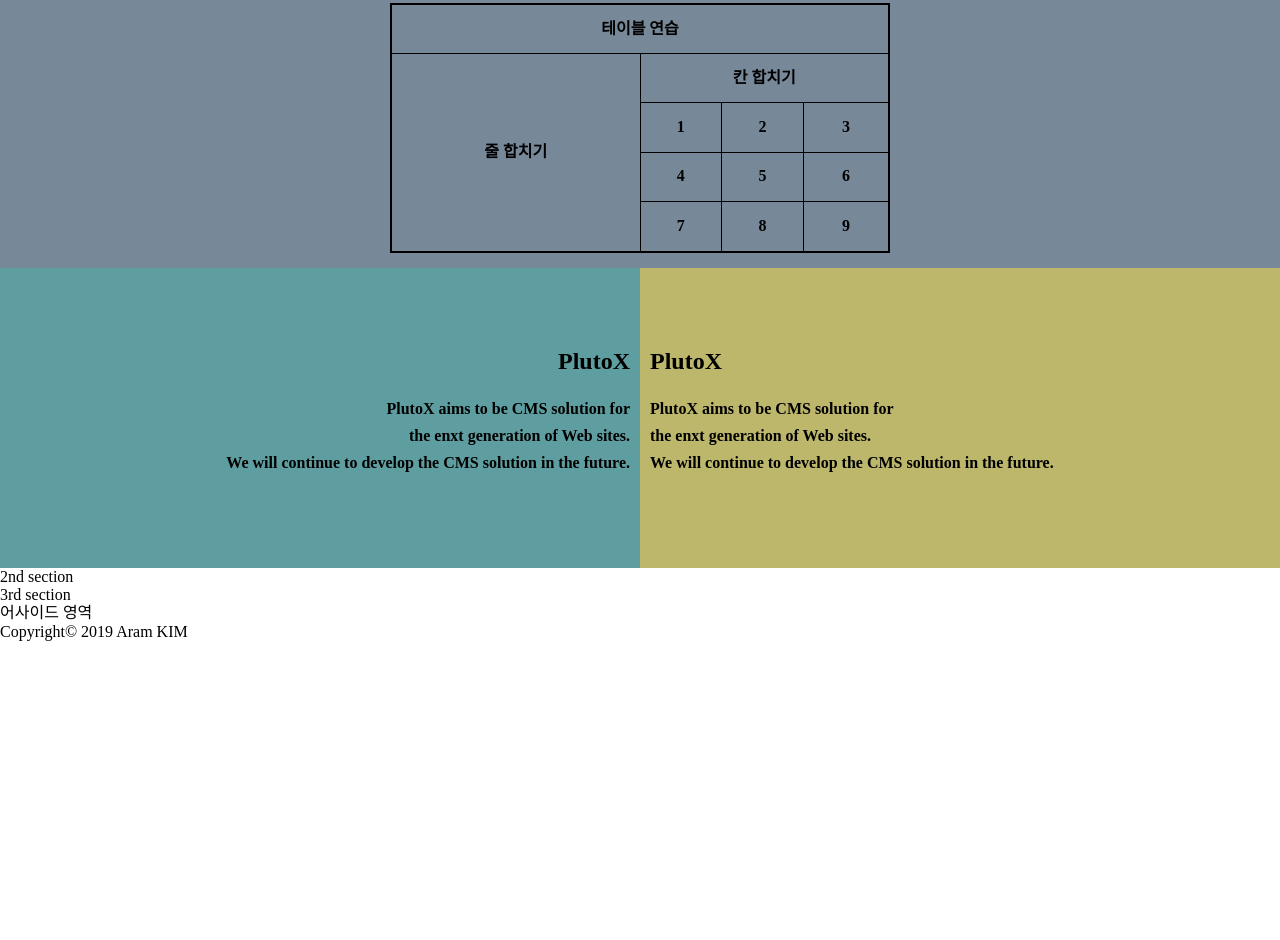
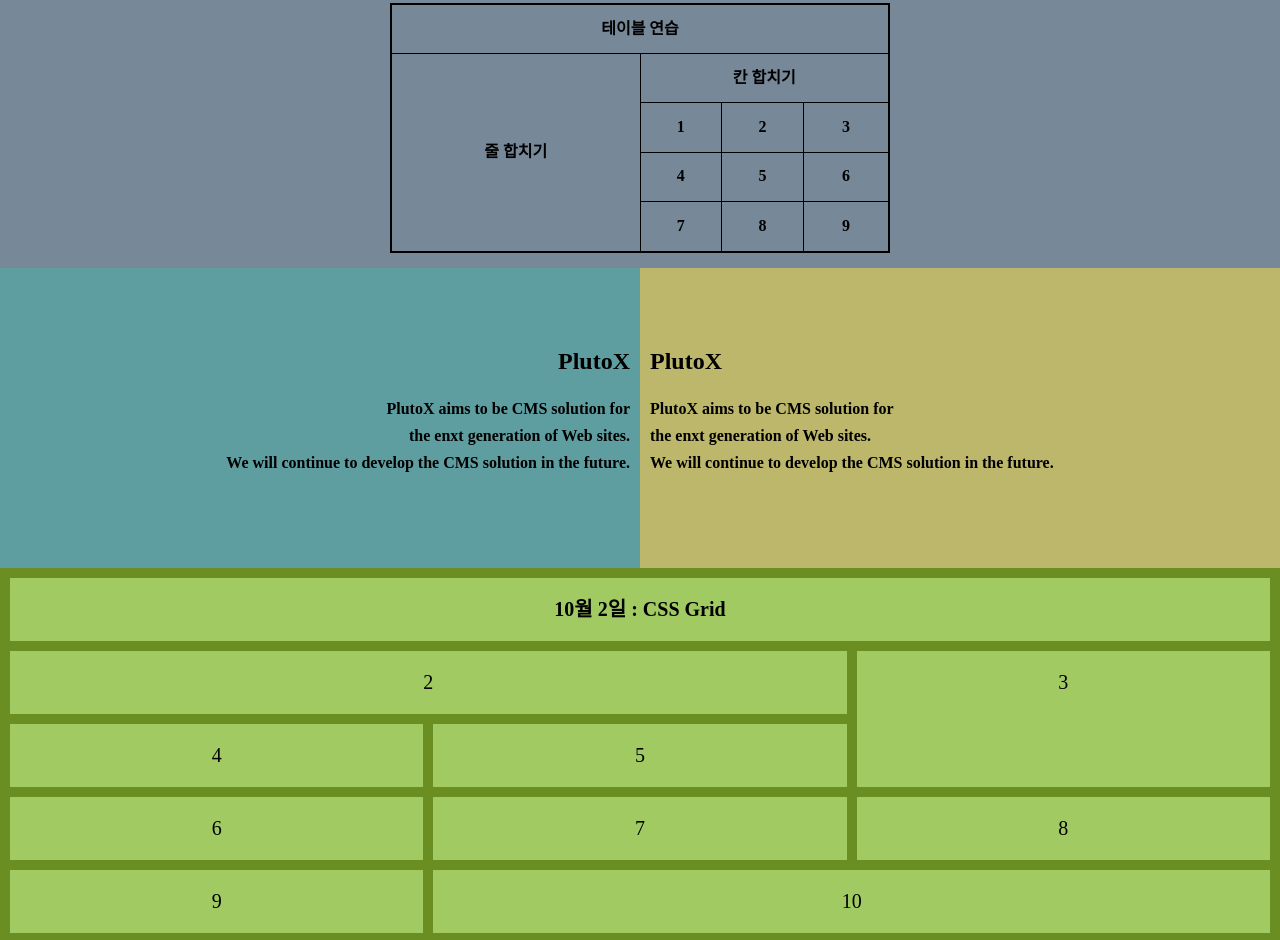
Before and after one commit to ramram419/daelim2019-2, a plain HTML site: page index.html in a window 1280 px wide. Shown: the part 1614-2554 px from the top of the page. Before the commit the page ends 2255 px from the top, so only its background shows below. Drawn offline with nearby package versions, Linux system fonts and the light colour scheme; a web font is replaced by a local one.

Commit message:
gitflow-feature-stash: grid

```diff
--- a/index.html
+++ b/index.html
@@ -8,18 +8,21 @@
 <html lang="ko">
     <head>
         <meta charset="UTF-8">
+        <title>김아람</title>
         <!--외부 적용-->
         <link rel="stylesheet" href="https://necolas.github.io/normalize.css/8.0.1/normalize.css">
         <link rel="stylesheet" href="main.css">
-    <title>HTMl 기본 구조</title>
+        <link href="https://fonts.googleapis.com/css?family=Nanum+Pen+Script&display=swap&subset=korean" rel="stylesheet">
+        <link href="https://fonts.googleapis.com/css?family=Gugi&display=swap&subset=korean" rel="stylesheet">
     </head>
     <body>
         <!--Semantic Tag-->
-    <header>김아람</header>
+        <header>home</header>
             <nav>
                 <ul>
-                <li><a href="#">메뉴1</a></li>
-                <li><a href="#">메뉴2</a></li>
+                    <li><a href="#" class="name">김아람</a></li>
+                    <li><a href="#09-27">메뉴1</a></li>
+                    <li><a href="#10-2">메뉴2</a></li>
                     <li><a href="#">메뉴3</a></li>
                     <li><a href="#">메뉴4</a></li>
                     <li><a href="#">메뉴5</a></li>
@@ -31,7 +34,7 @@
                 <div class="block">블럭 2</div>
                 <div class="block">블럭 3</div>
         </article>
-    <article class="article2_bg">
+        <article class="article2_bg" id="09-27">
             <h3>9월 27일 : image 삽입</h3>
             <img src="image/squirrel-4466632_640.jpg" class="image-cropper-50">
             <img src="image/squirrel-4466632_640.jpg" class="image-cropper-25">
@@ -105,9 +108,17 @@
                 We will continue to develop the CMS solution in the future.</p>
             </section>
         </article>
-    <article>
-            <section>2nd section</section>
-            <section>3rd section</section>
+        <article class="grid_container" id="10-2">
+            <div class="grid_item item1">10월 2일 : CSS Grid</div>
+            <div class="grid_item item2">2</div>
+            <div class="grid_item item3">3</div>
+            <div class="grid_item">4</div>
+            <div class="grid_item">5</div>
+            <div class="grid_item">6</div>
+            <div class="grid_item">7</div>
+            <div class="grid_item">8</div>
+            <div class="grid_item">9</div>
+            <div class="grid_item item10">10</div>
         </article>
         <aside>어사이드 영역</aside>
         <footer>Copyright&copy; 2019 Aram KIM</footer>
--- a/main.css
+++ b/main.css
@@ -8,6 +8,11 @@
 h3,h4 {
     color: white;
     font-weight: bold;
+}
+
+.name {
+    color: white;
+    padding-right: 20px;
 }
 
 ul {
@@ -25,9 +30,10 @@ ul li {
 }
 
 ul li a {
+    font-family: 'Gugi', cursive;
     margin-right: 20px;
-    font-size: 15px;
-    color: rgba(155, 152, 152, 0.89);
+    font-size: 20px;
+    color: rgb(155, 152, 152);
     font-weight: bold;
     text-decoration: none;
 }
@@ -149,3 +155,56 @@ ul li a {
     font-weight: 600;
     line-height: 1.7em;
 }
+
+.grid_container {
+    clear: both;
+    background-color: olivedrab;
+    display: grid;
+    grid-gap: 10px;
+    padding: 10px;
+}
+
+.grid_item {
+    background-color: rgb(161, 202, 99);
+    font-size: 20px;
+    padding: 20px;
+    text-align: center;
+    font-weight: 500;
+}
+
+.item1 {
+    grid-column: 1/ span 3;
+    grid-row: 1;
+    font-weight: bold;
+}
+
+.item2 {
+    grid-column: 1/ span 2;
+    grid-row: 2;
+}
+
+.item3 {
+    grid-column: 3;
+    grid-row: 2/ span 2;
+}
+
+.item10 {
+    grid-column: 2/ span 2;
+    grid-row: 5;
+}
+
+aside {
+    height: 300px;
+    border: 10px solid skyblue;
+    font-size: 30pt;
+    font-family: 'Nanum Pen Script', cursive;
+}
+
+footer {
+    background-color: rgba(0, 0, 0, 0.884);
+    color: white;
+    font-size: 12pt;
+    text-align: center;
+    height: 50px;
+    line-height: 50px;
+}
```
Also changed, not shown: 1 other file. Lines whose indentation alone changed are shown as unchanged.
